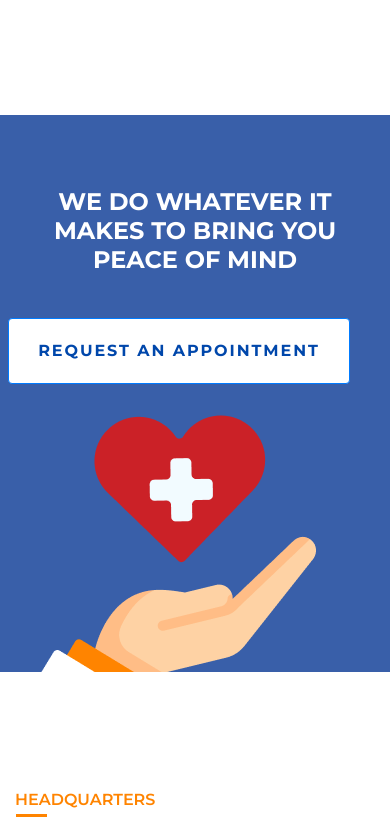
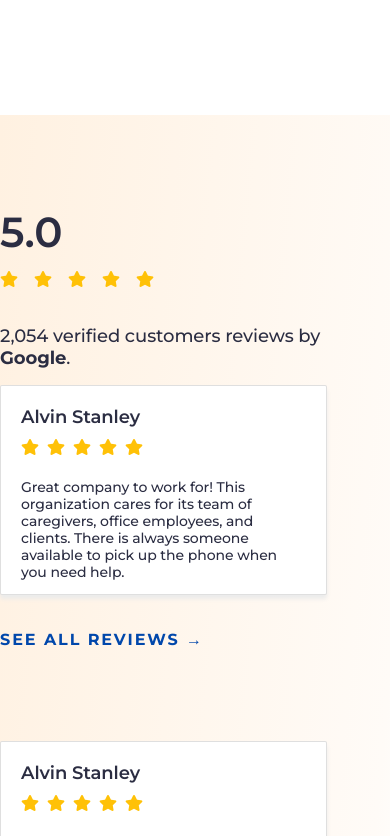
Before and after one commit to mozumderTushar/universacare-frontend, a React (Create React App) app: page / in a window 390 px wide. Shown: the part 2688-3524 px from the top of the page. Built offline with nearby package versions, Linux system fonts and the light colour scheme.

Commit message:
review section added desktop only need to work on mobile

```diff
--- a/src/components/Home/Home.js
+++ b/src/components/Home/Home.js
@@ -7,6 +7,7 @@ import Footer from '../Footer/Footer.js';
 import Header from '../Header/Header.js';
 import NotificationBar from '../NotificationBar/NotificationBar.js';
 import RequestAppointment from '../RequestAppointment/RequestAppointment.js';
+import Reviews from '../Reviews/Reviews.js';
 
 const Home = () => {
   return (
@@ -17,6 +18,7 @@ const Home = () => {
       <Coverage />
       <BestCareviger />
       <ChapAccreditation />
+      <Reviews />
       <RequestAppointment />
       <Footer />
     </div>
--- /dev/null
+++ b/src/components/Reviews/Reviews.css
@@ -0,0 +1,70 @@
+.reviews{
+  padding-top: 92px;
+  background: linear-gradient(95.15deg, #FFF1E1 0%, #FFFBF7 87.89%, #FFFFFF 99.36%);
+}
+
+.reviews h1{
+  font-weight: 600;
+  font-size: 42px;
+  line-height: 51px;
+  color: #2B2D42;
+  margin-bottom: 10px;
+}
+
+.review__card{
+  width: 327px;
+  height: 210px;
+  background: #FFFFFF;
+  box-shadow: 0px 4px 4px #EBEBEB;
+  border-radius: 2px;
+}
+
+.reviews__verified{
+  font-weight: 500;
+  font-size: 18px;
+  line-height: 22px;
+  letter-spacing: -0.005em;
+  color: #2B2D42;
+  margin-top: 30px;
+}
+
+.review__icon{
+  color: #FFC107;
+  margin-right: 10px;
+  width: 24px;
+  height: 24px;
+}
+
+.reviews h6{
+  font-weight: 600;
+  font-size: 18px;
+  line-height: 22px;
+  letter-spacing: -0.005em;
+  color: #2B2D42;
+}
+
+.review__user {
+  font-weight: 500;
+  font-size: 14px;
+  line-height: 17px;
+  letter-spacing: -0.005em;
+  color: #2B2D42;
+  margin-top: 19px;
+}
+
+.review__icon__user{
+  color: #FFC107;
+  margin-right: 10px;
+  width: 16px;
+  height: 16px;
+}
+
+.see__more__review{
+  font-weight: bold;
+  font-size: 16px;
+  line-height: 20px;
+  letter-spacing: 0.12em;
+  color: #0047AB;
+  margin-top: 35px;
+  margin-bottom: 91px;
+}
--- /dev/null
+++ b/src/components/Reviews/Reviews.js
@@ -0,0 +1,52 @@
+import React from 'react';
+import { Col, Row, Card } from 'react-bootstrap';
+import './Reviews.css'
+
+const Reviews = () => {
+
+  const data = [
+    {
+      id: 1,
+      name: 'Alvin Stanley',
+      review: 'Great company to work for! This organization cares for its team of caregivers, office employees, and clients. There is always someone available to pick up the phone when you need help.',
+      see: 'SEE ALL REVIEWS →'
+
+    },
+    {
+      id: 2,
+      name: 'Alvin Stanley',
+      review: 'Great company to work for! This organization cares for its team of caregivers, office employees, and clients.'
+    },
+    {
+      id: 3,
+      name: 'Alvin Stanley',
+      review: 'Awesome!'
+    }
+  ];
+
+  return (
+    <div className="reviews">
+      <Row>
+        <Col md={2} md={{ offset: 1 }}>
+          <h1>5.0</h1>
+          <i class="fas fa-star review__icon review__icon"></i><i class="fas fa-star review__icon"></i><i class="fas fa-star review__icon"></i><i class="fas fa-star review__icon"></i><i class="fas fa-star review__icon"></i>
+          <p className="reviews__verified">2,054 verified customers reviews by <strong>Google</strong>.</p>
+        </Col>
+        {
+          data.map(review => (
+            <Col md={3} key={review.id}>
+              <Card body className="review__card">
+                <h6>{review.name}</h6>
+                <i class="fas fa-star review__icon__user"></i><i class="fas fa-star review__icon__user"></i><i class="fas fa-star review__icon__user"></i><i class="fas fa-star review__icon__user"></i><i class="fas fa-star review__icon__user"></i>
+                <p className="review__user">{review.review}</p>
+              </Card>
+              <p className="see__more__review">{review.see}</p>
+            </Col>
+          ))
+        }
+      </Row>
+    </div>
+  );
+};
+
+export default Reviews;
```
